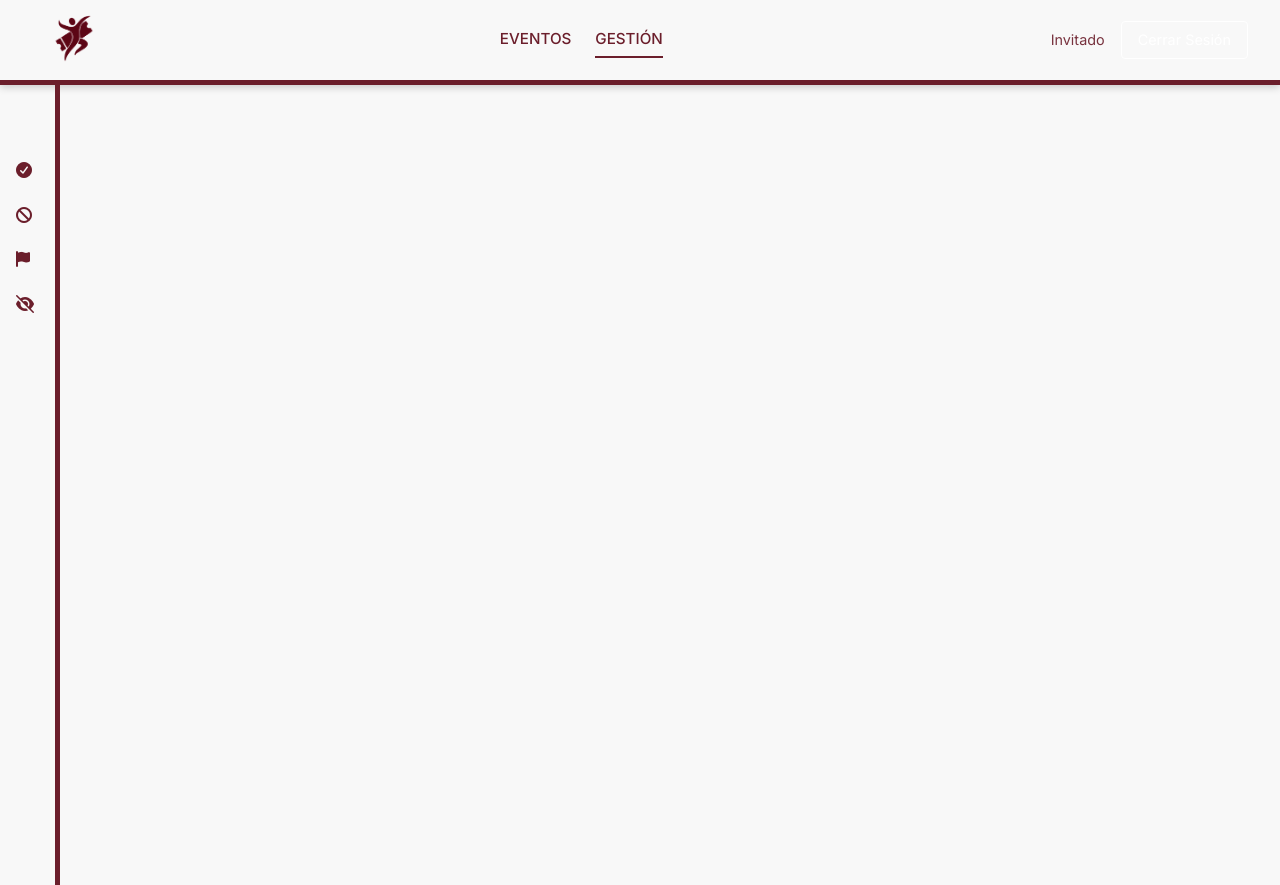
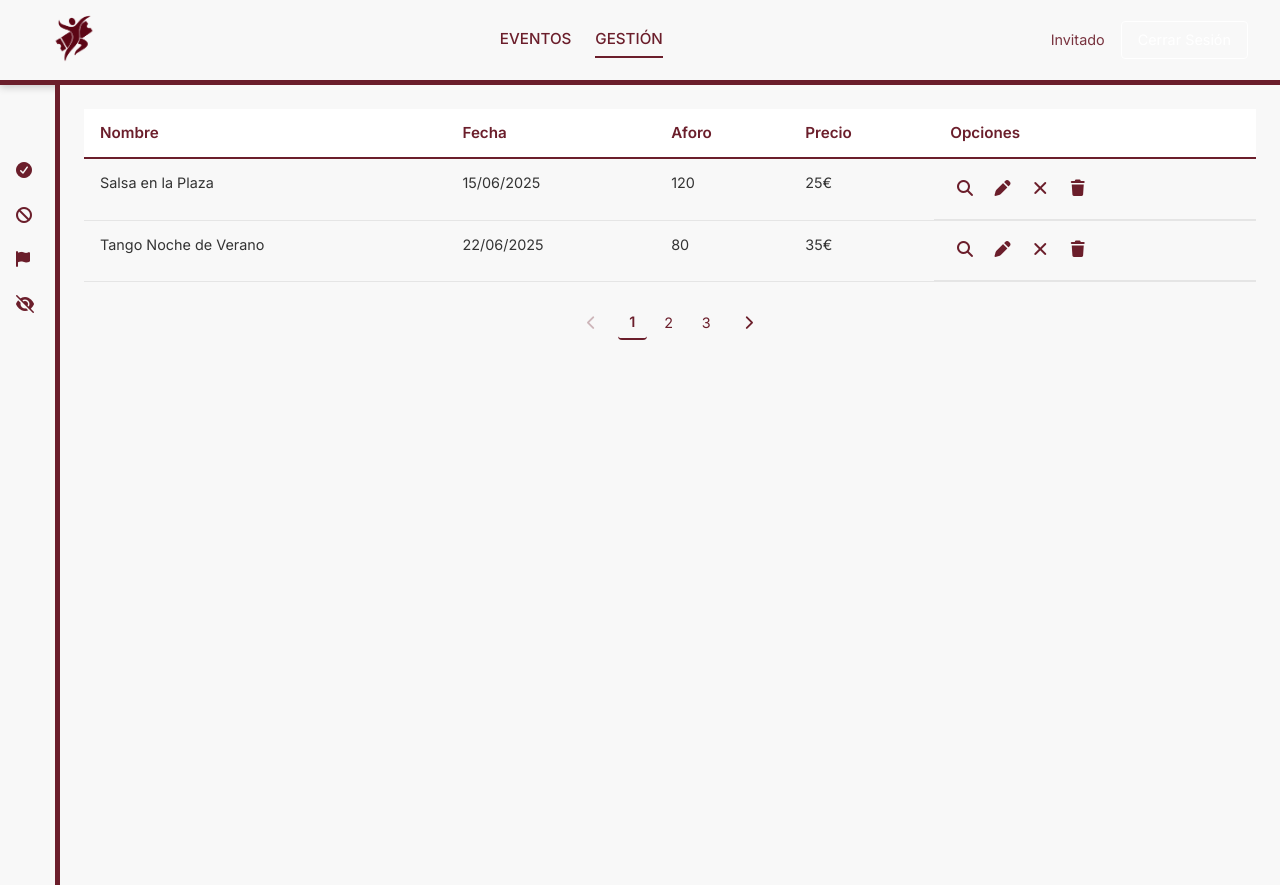
Before and after one commit to assxavi/retoFrontend, an Angular app: page /admin/eventos in a window 1280 px wide. Built offline with nearby package versions, Linux system fonts and the light colour scheme.

Commit message:
feat: añadido tabla y logica

```diff
--- a/src/app/pages/admin/gestion-eventos/gestion-eventos.html
+++ b/src/app/pages/admin/gestion-eventos/gestion-eventos.html
@@ -7,3 +7,19 @@
     { label: 'Desactivados', route: '/admin/eventos/desactivados', icon: 'fa-eye-slash' },
   ]"
 ></app-barra-lateral>
+
+<app-tabla
+  [tamanoPagina]="2"
+  [columnas]="[
+    { campo: 'nombre', label: 'Nombre' },
+    { campo: 'fecha', label: 'Fecha' },
+    { campo: 'aforo', label: 'Aforo' },
+    { campo: 'precio', label: 'Precio' },
+  ]"
+  [datos]="eventos"
+  [acciones]="{ verDetalle: true, editar: true, cancelar: true, eliminar: true }"
+  (verDetalle)="onVerDetalle($event)"
+  (editar)="onEditar($event)"
+  (cancelar)="onCancelar($event)"
+  (eliminar)="onEliminar($event)"
+/>
--- a/src/app/pages/admin/gestion-eventos/gestion-eventos.scss
+++ b/src/app/pages/admin/gestion-eventos/gestion-eventos.scss
@@ -2,3 +2,7 @@
   display: flex;
   min-height: 100vh;
 }
+app-tabla {
+  flex: 1;
+  min-width: 0;
+}
--- a/src/app/pages/admin/gestion-eventos/gestion-eventos.ts
+++ b/src/app/pages/admin/gestion-eventos/gestion-eventos.ts
@@ -1,10 +1,32 @@
 import { Component } from '@angular/core';
 import { BarraLateral } from '../../../shared/components/barra-lateral/barra_lateral';
+import { Tabla } from '../../../shared/components/tabla/tabla';
 
 @Component({
   selector: 'app-gestion-eventos',
-  imports: [BarraLateral],
+  imports: [BarraLateral, Tabla],
   templateUrl: './gestion-eventos.html',
   styleUrl: './gestion-eventos.scss',
 })
-export class GestionEventosComponent {}
+export class GestionEventosComponent {
+  eventos = [
+    { id: 1, nombre: 'Salsa en la Plaza', fecha: '15/06/2025', aforo: 120, precio: '25€' },
+    { id: 2, nombre: 'Tango Noche de Verano', fecha: '22/06/2025', aforo: 80, precio: '35€' },
+    { id: 3, nombre: 'Bachata Sunset', fecha: '29/06/2025', aforo: 100, precio: '20€' },
+    { id: 4, nombre: 'Vals Clásico', fecha: '05/07/2025', aforo: 60, precio: '40€' },
+    { id: 5, nombre: 'Cumbia en la Costa', fecha: '12/07/2025', aforo: 150, precio: '15€' },
+  ];
+
+  onVerDetalle(evento: any) {
+    console.log('Ver detalle:', evento);
+  }
+  onEditar(evento: any) {
+    console.log('Editar:', evento);
+  }
+  onCancelar(evento: any) {
+    console.log('Cancelar:', evento);
+  }
+  onEliminar(evento: any) {
+    console.log('Eliminar:', evento);
+  }
+}
--- a/src/app/shared/components/barra-lateral/barra_lateral.html
+++ b/src/app/shared/components/barra-lateral/barra_lateral.html
@@ -1,11 +1,15 @@
 <aside class="sidebar">
   <h2 class="sidebar-title">{{ title }}</h2>
   <ul class="sidebar-links">
-    <li *ngFor="let link of links">
-      <a [routerLink]="link.route" routerLinkActive="active">
-        <i *ngIf="link.icon" class="fas {{ link.icon }}"></i>
-        <span class="sidebar-label">{{ link.label }}</span>
-      </a>
-    </li>
+    @for (link of links; track $index) {
+      <li>
+        <a [routerLink]="link.route" routerLinkActive="active">
+          @if (link.icon) {
+            <i class="fas {{ link.icon }}"></i>
+          }
+          <span class="sidebar-label">{{ link.label }}</span>
+        </a>
+      </li>
+    }
   </ul>
 </aside>
--- a/src/app/shared/components/barra-lateral/barra_lateral.ts
+++ b/src/app/shared/components/barra-lateral/barra_lateral.ts
@@ -5,7 +5,7 @@ import { RouterLink, RouterLinkActive } from '@angular/router';
 export interface SidebarLink {
   label: string;
   route: string;
-  icon?: string; // clase de FontAwesome, ej: 'fa-calendar'
+  icon?: string;
 }
 
 @Component({
--- /dev/null
+++ b/src/app/shared/components/tabla/tabla.html
@@ -0,0 +1,80 @@
+<div class="tabla-wrapper">
+  <table class="table">
+    <thead>
+      <tr>
+        @for (col of columnas; track col.campo) {
+          <th>{{ col.label }}</th>
+        }
+        @if (tieneAcciones()) {
+          <th>Opciones</th>
+        }
+      </tr>
+    </thead>
+    <tbody>
+      @for (fila of datosPagina; track fila.id) {
+        <tr>
+          @for (col of columnas; track col.campo) {
+            <td>{{ fila[col.campo] }}</td>
+          }
+          @if (tieneAcciones()) {
+            <td class="acciones">
+              @if (acciones.verDetalle) {
+                <button
+                  class="btn-accion btn-detalle"
+                  title="Ver detalle"
+                  (click)="verDetalle.emit(fila)"
+                >
+                  <i class="fas fa-magnifying-glass"></i>
+                </button>
+              }
+              @if (acciones.editar) {
+                <button class="btn-accion btn-editar" title="Editar" (click)="editar.emit(fila)">
+                  <i class="fas fa-pen"></i>
+                </button>
+              }
+              @if (acciones.cancelar) {
+                <button
+                  class="btn-accion btn-cancelar"
+                  title="Cancelar"
+                  (click)="cancelar.emit(fila)"
+                >
+                  <i class="fas fa-xmark"></i>
+                </button>
+              }
+              @if (acciones.eliminar) {
+                <button
+                  class="btn-accion btn-eliminar"
+                  title="Eliminar"
+                  (click)="eliminar.emit(fila)"
+                >
+                  <i class="fas fa-trash"></i>
+                </button>
+              }
+            </td>
+          }
+        </tr>
+      }
+    </tbody>
+  </table>
+
+  @if (paginas.length > 1) {
+    <div class="paginacion">
+      <button (click)="irAPagina(paginaActual - 1)" [disabled]="paginaActual === 0">
+        <i class="fas fa-chevron-left"></i>
+      </button>
+
+      @for (p of paginas; track p) {
+        <button [class.activa]="p === paginaActual" (click)="irAPagina(p)">
+          {{ p + 1 }}
+        </button>
+      }
+
+      <button
+        (click)="irAPagina(paginaActual + 1)"
+        [disabled]="paginaActual === paginas.length - 1"
+      >
+        <i class="fas fa-chevron-right"></i>
+      </button>
+    </div>
+  }
+</div>
--- /dev/null
+++ b/src/app/shared/components/tabla/tabla.scss
@@ -0,0 +1,111 @@
+:host {
+  display: block;
+}
+.tabla-wrapper {
+  width: 100%;
+  overflow-x: auto;
+  padding: 1.5rem;
+  background-color: var(--color-bg); // ← mismo fondo que la app
+}
+
+table {
+  width: 100%;
+  border-collapse: collapse;
+  background-color: transparent; // ← elimina el blanco de Bootstrap
+  margin: 0 auto; // ← centra la tabla
+}
+
+thead tr {
+  border-bottom: 2px solid var(--color-red);
+
+  th {
+    color: var(--color-red);
+    font-weight: 600;
+    padding: 0.75rem 1rem;
+    text-align: left;
+    font-size: 0.95rem;
+  }
+}
+tbody tr {
+  border-bottom: 1px solid rgba(0, 0, 0, 0.08);
+  transition: background 0.15s;
+  background-color: transparent; // ← añade esto
+
+  &:hover {
+    background-color: rgba(0, 0, 0, 0.03);
+  }
+
+  td {
+    padding: 0.75rem 1rem;
+    font-size: 0.9rem;
+    color: #333;
+    background-color: transparent; // ← y esto, Bootstrap pisa el td también
+  }
+}
+
+.acciones {
+  display: flex;
+  gap: 0.5rem;
+  align-items: center;
+}
+
+.btn-accion {
+  background: none;
+  border: none;
+  cursor: pointer;
+  padding: 0.3rem;
+  border-radius: 4px;
+  font-size: 1rem;
+  transition: opacity 0.2s;
+
+  &:hover {
+    opacity: 0.7;
+  }
+}
+
+.btn-detalle {
+  color: var(--color-red);
+}
+.btn-editar {
+  color: var(--color-red);
+}
+.btn-cancelar {
+  color: var(--color-red);
+}
+.btn-eliminar {
+  color: var(--color-red);
+}
+
+// Paginación
+.paginacion {
+  display: flex;
+  justify-content: center;
+  align-items: center;
+  gap: 0.4rem;
+  margin-top: 1.5rem;
+
+  button {
+    background: none;
+    border: none;
+    cursor: pointer;
+    padding: 0.3rem 0.7rem;
+    border-radius: 4px;
+    font-size: 0.9rem;
+    color: var(--color-red);
+    transition: all 0.2s;
+
+    &:hover:not(:disabled) {
+      background: rgba(var(--color-red-rgb), 0.1);
+    }
+
+    &.activa {
+      font-weight: bold;
+      border-bottom: 2px solid var(--color-red);
+    }
+
+    &:disabled {
+      opacity: 0.3;
+      cursor: default;
+    }
+  }
+}
--- /dev/null
+++ b/src/app/shared/components/tabla/tabla.ts
@@ -0,0 +1,61 @@
+import { Component, EventEmitter, Input, Output } from '@angular/core';
+
+export interface TablaColumna {
+  campo: string;
+  label: string;
+}
+
+export interface TablaAcciones {
+  verDetalle?: boolean;
+  editar?: boolean;
+  cancelar?: boolean;
+  eliminar?: boolean;
+}
+
+@Component({
+  selector: 'app-tabla',
+  imports: [],
+  templateUrl: './tabla.html',
+  styleUrl: './tabla.scss',
+})
+export class Tabla {
+  @Input() columnas: TablaColumna[] = [];
+  @Input() datos: any[] = [];
+  @Input() acciones: TablaAcciones = {};
+  @Input() tamanoPagina: number = 5;
+
+  @Output() verDetalle = new EventEmitter<any>();
+  @Output() editar = new EventEmitter<any>();
+  @Output() cancelar = new EventEmitter<any>();
+  @Output() eliminar = new EventEmitter<any>();
+
+  paginaActual = 0;
+  datosPagina: any[] = [];
+  paginas: number[] = [];
+
+  ngOnChanges(): void {
+    this.paginaActual = 0;
+    this.calcularPaginas();
+    this.actualizarPagina();
+  }
+
+  calcularPaginas(): void {
+    const total = Math.ceil(this.datos.length / this.tamanoPagina);
+    this.paginas = Array.from({ length: total }, (_, i) => i);
+  }
+
+  actualizarPagina(): void {
+    const inicio = this.paginaActual * this.tamanoPagina;
+    const fin = inicio + this.tamanoPagina;
+    this.datosPagina = this.datos.slice(inicio, fin);
+  }
+
+  irAPagina(pagina: number): void {
+    this.paginaActual = pagina;
+    this.actualizarPagina();
+  }
+
+  tieneAcciones(): boolean {
+    return Object.values(this.acciones).some((v) => v === true);
+  }
+}
```
